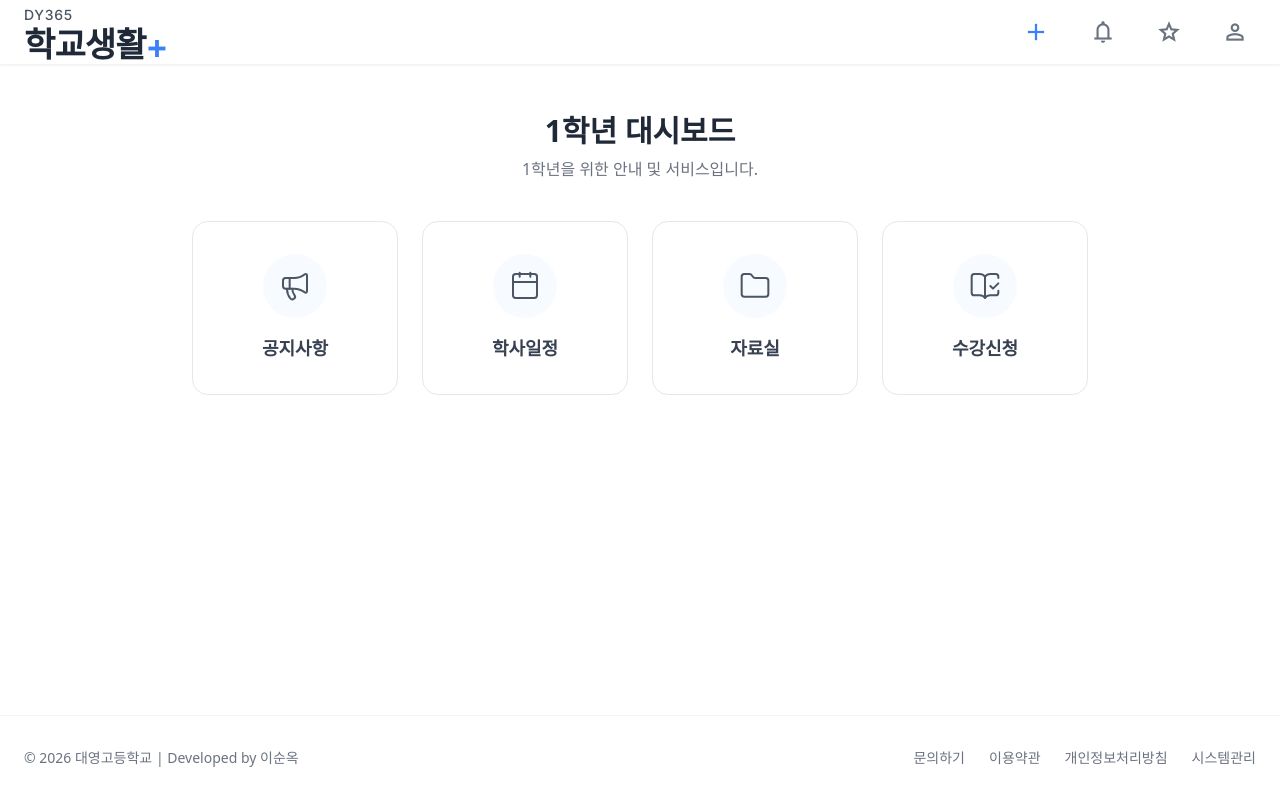
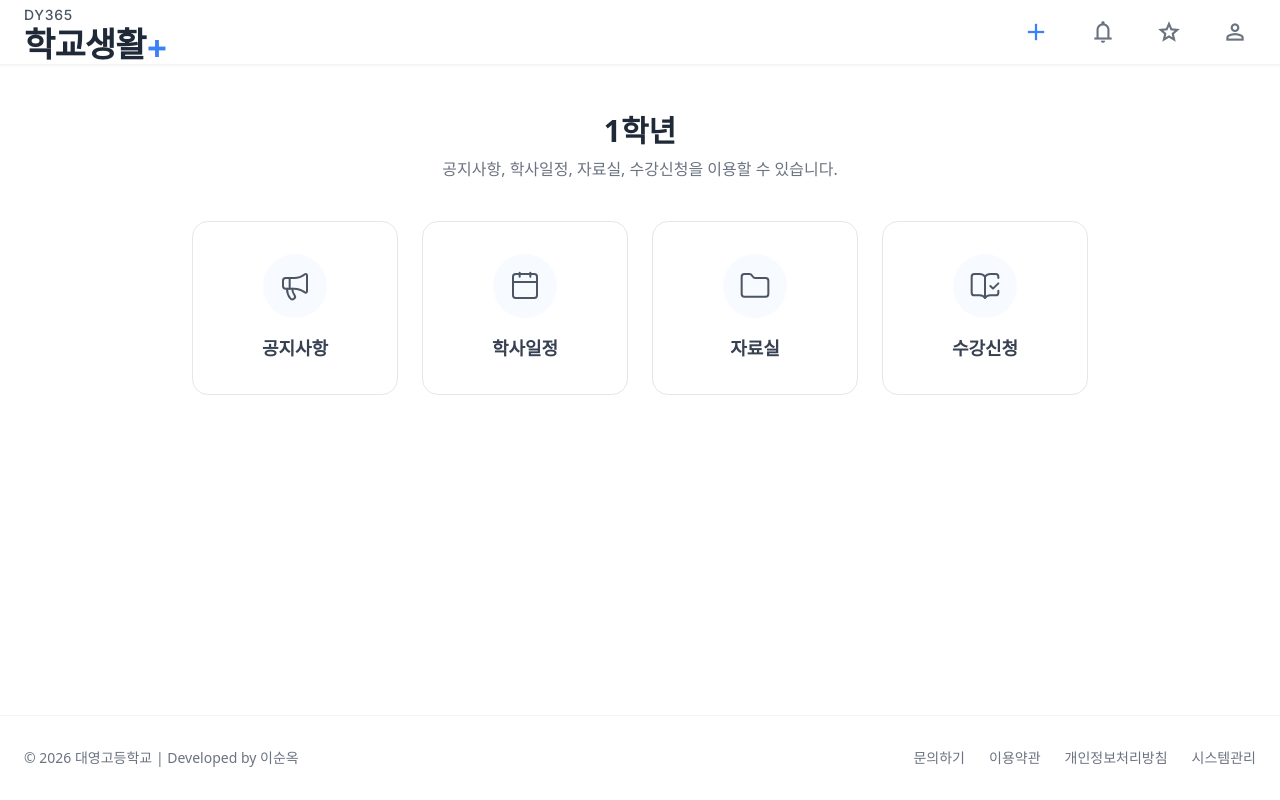
Before and after one commit to shrlrk/webportal2, a React (Vite) app: page /board/grade/1 in a window 1280 px wide. Built offline with nearby package versions, Linux system fonts and the light colour scheme; no server answers.

Commit message:
fix: 즐겨찾기 별 UI 색상 반영 및 학년 대시보드 문구 수정

```diff
--- a/src/pages/BoardPage.tsx
+++ b/src/pages/BoardPage.tsx
@@ -501,7 +501,7 @@ const BoardPage: React.FC = () => {
               <div className="flex items-center sm:flex-col gap-2 sm:gap-3 flex-shrink-0">
                 <button
                   onClick={(e) => post.id && handleToggleFavorite(post.id, e)}
-                  className="p-2 -m-2 text-gray-300 hover:text-yellow-400 transition-colors self-end sm:self-center"
+                  className={`p-2 -m-2 transition-colors self-end sm:self-center ${post.id && favorites.has(post.id) ? 'text-yellow-400' : 'text-gray-300 hover:text-yellow-400'}`}
                   title="즐겨찾기 토글"
                 >
                   <span className="material-symbols-outlined text-[24px]">
--- a/src/pages/GradePage.tsx
+++ b/src/pages/GradePage.tsx
@@ -19,8 +19,8 @@ const GradePage: React.FC = () => {
     <div className="w-full max-w-7xl mx-auto px-4 sm:px-6 py-8 md:py-12 flex flex-col items-center flex-grow">
 
       <div className="w-full max-w-4xl text-center mb-10 animate-in fade-in slide-in-from-top-4 duration-500">
-        <h2 className="text-3xl font-bold text-gray-800">{gradeName} 대시보드</h2>
-        <p className="text-gray-500 mt-2">{gradeName}을 위한 안내 및 서비스입니다.</p>
+        <h2 className="text-3xl font-bold text-gray-800">{gradeName}</h2>
+        <p className="text-gray-500 mt-2">공지사항, 학사일정, 자료실, 수강신청을 이용할 수 있습니다.</p>
       </div>
 
       <div className="grid grid-cols-2 md:grid-cols-4 gap-4 md:gap-6 w-full max-w-4xl animate-in fade-in slide-in-from-bottom-5 duration-700 delay-150">
```
